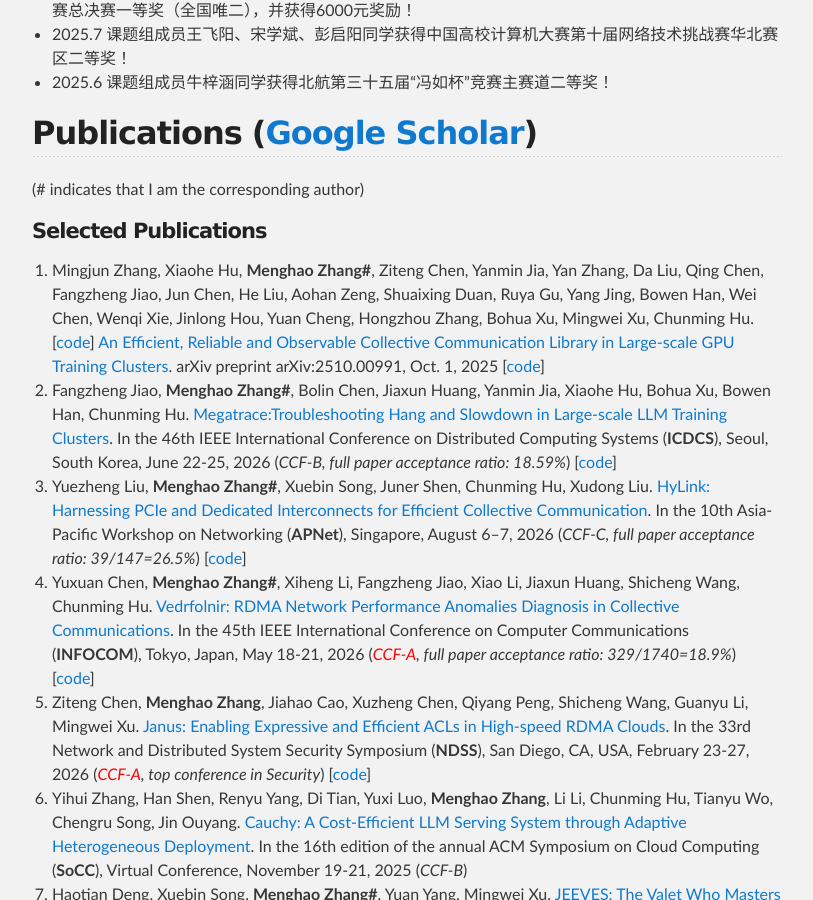
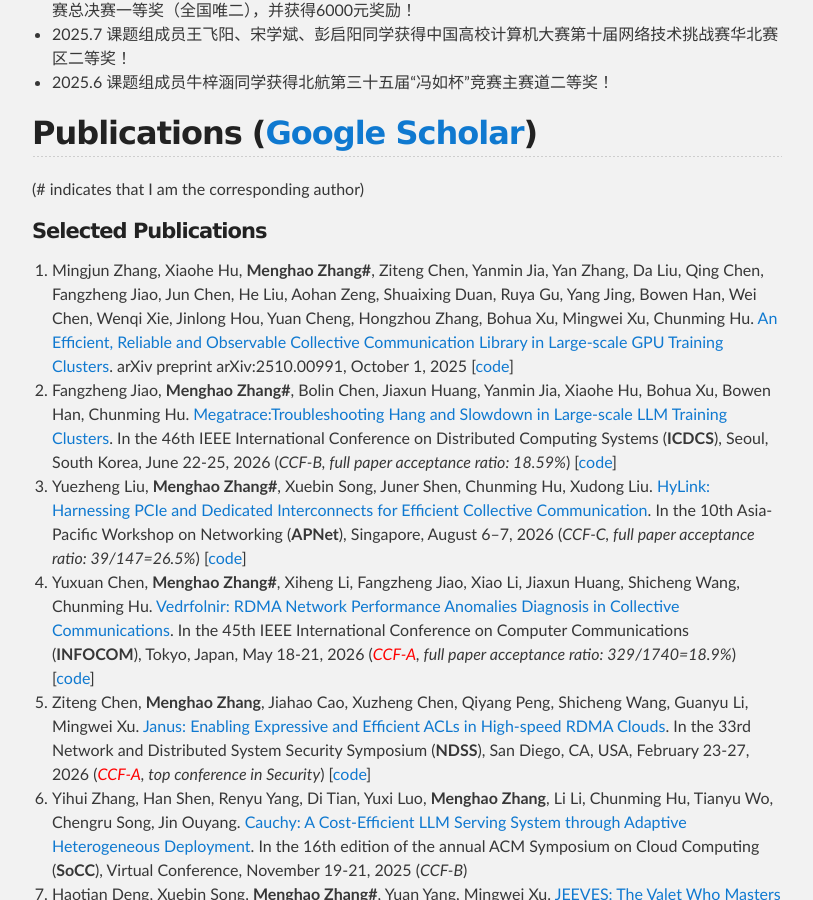
Before and after one commit to zhangmenghao/zhangmenghao.github.io, a Jekyll site: the page built from index.md, in a window 1280 px wide and 900 px high, scrolled down 1357 px. Shown: the whole window, without its empty margins (233-1046 px from the left). Built offline with Jekyll 4.4.1, drawn with Linux system fonts in a browser that asks for light colours.

Commit message:
Update arxiv

```diff
--- a/index.md
+++ b/index.md
@@ -43,9 +43,9 @@
 ## Publications ([Google Scholar](https://scholar.google.com/citations?user=fv-p85gAAAAJ&hl=zh-CN))
 (# indicates that I am the corresponding author)
 #### Selected Publications
-31. Mingjun Zhang, Xiaohe Hu, __Menghao Zhang#__, Ziteng Chen, Yanmin Jia, Yan Zhang, Da Liu, Qing Chen, Fangzheng Jiao, Jun Chen, He Liu, Aohan Zeng, Shuaixing Duan, Ruya Gu, Yang Jing, Bowen Han, Wei Chen, Wenqi Xie, Jinlong Hou, Yuan Cheng, Hongzhou Zhang, Bohua Xu, Mingwei Xu, Chunming Hu. [[code](https://github.com/sii-research/Megatrace)]
+31. Mingjun Zhang, Xiaohe Hu, __Menghao Zhang#__, Ziteng Chen, Yanmin Jia, Yan Zhang, Da Liu, Qing Chen, Fangzheng Jiao, Jun Chen, He Liu, Aohan Zeng, Shuaixing Duan, Ruya Gu, Yang Jing, Bowen Han, Wei Chen, Wenqi Xie, Jinlong Hou, Yuan Cheng, Hongzhou Zhang, Bohua Xu, Mingwei Xu, Chunming Hu.
 [An Efficient, Reliable and Observable Collective Communication Library in Large-scale GPU Training Clusters](https://arxiv.org/pdf/2510.00991).
-arXiv preprint arXiv:2510.00991, Oct. 1, 2025 [[code](https://github.com/sii-research/VCCL/)]
+arXiv preprint arXiv:2510.00991, October 1, 2025 [[code](https://github.com/sii-research/VCCL/)]
 30. Fangzheng Jiao, __Menghao Zhang#__, Bolin Chen, Jiaxun Huang, Yanmin Jia, Xiaohe Hu, Bohua Xu, Bowen Han, Chunming Hu.
 [Megatrace:Troubleshooting Hang and Slowdown in Large-scale LLM Training Clusters](./papers/ICDCS2026-Megatrace.pdf).
 In the 46th IEEE International Conference on Distributed Computing Systems (**ICDCS**), Seoul, South Korea, June 22-25, 2026 (*CCF-B, full paper acceptance ratio: 18.59%*) [[code](https://github.com/sii-research/Megatrace)]
```
